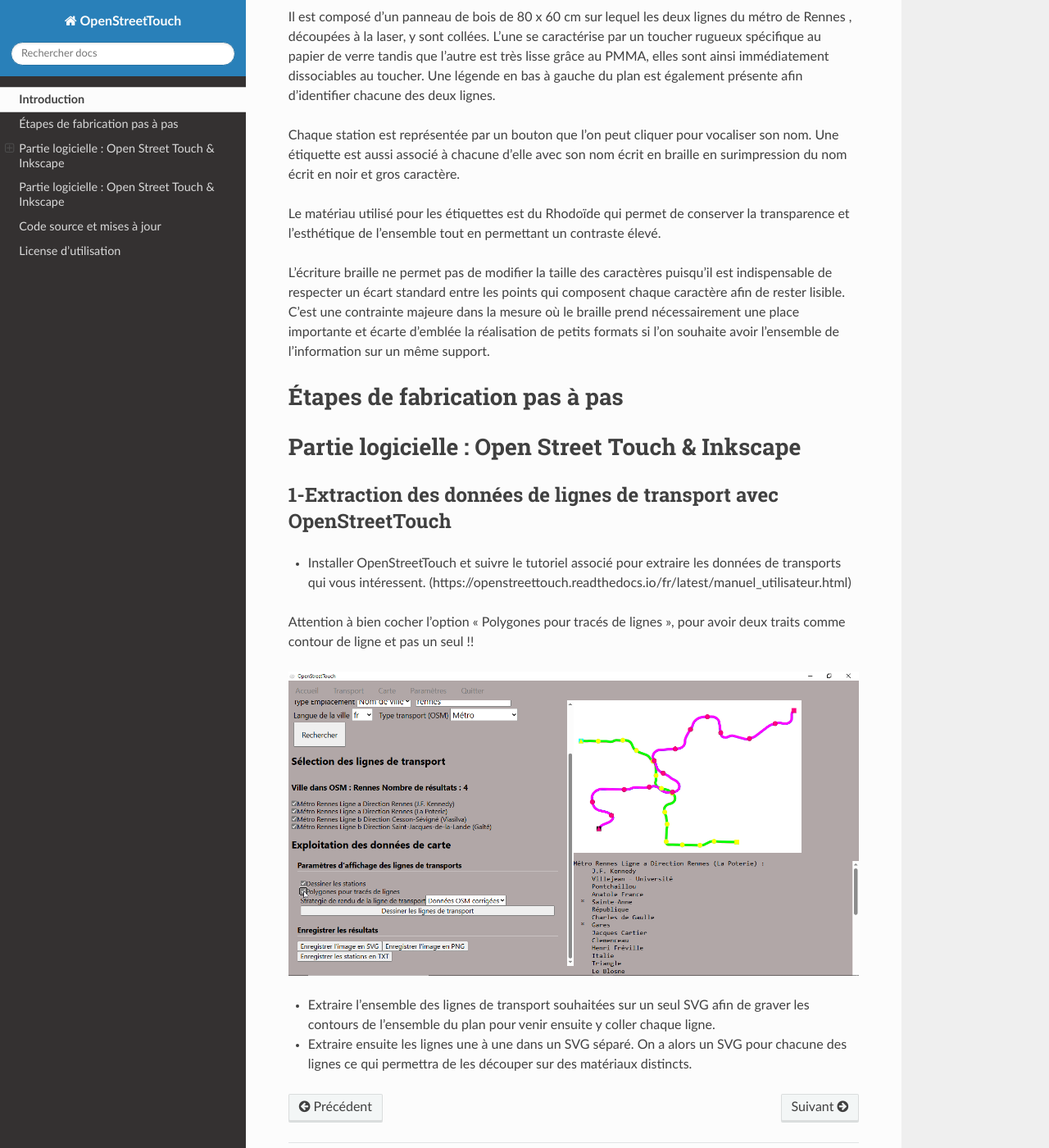
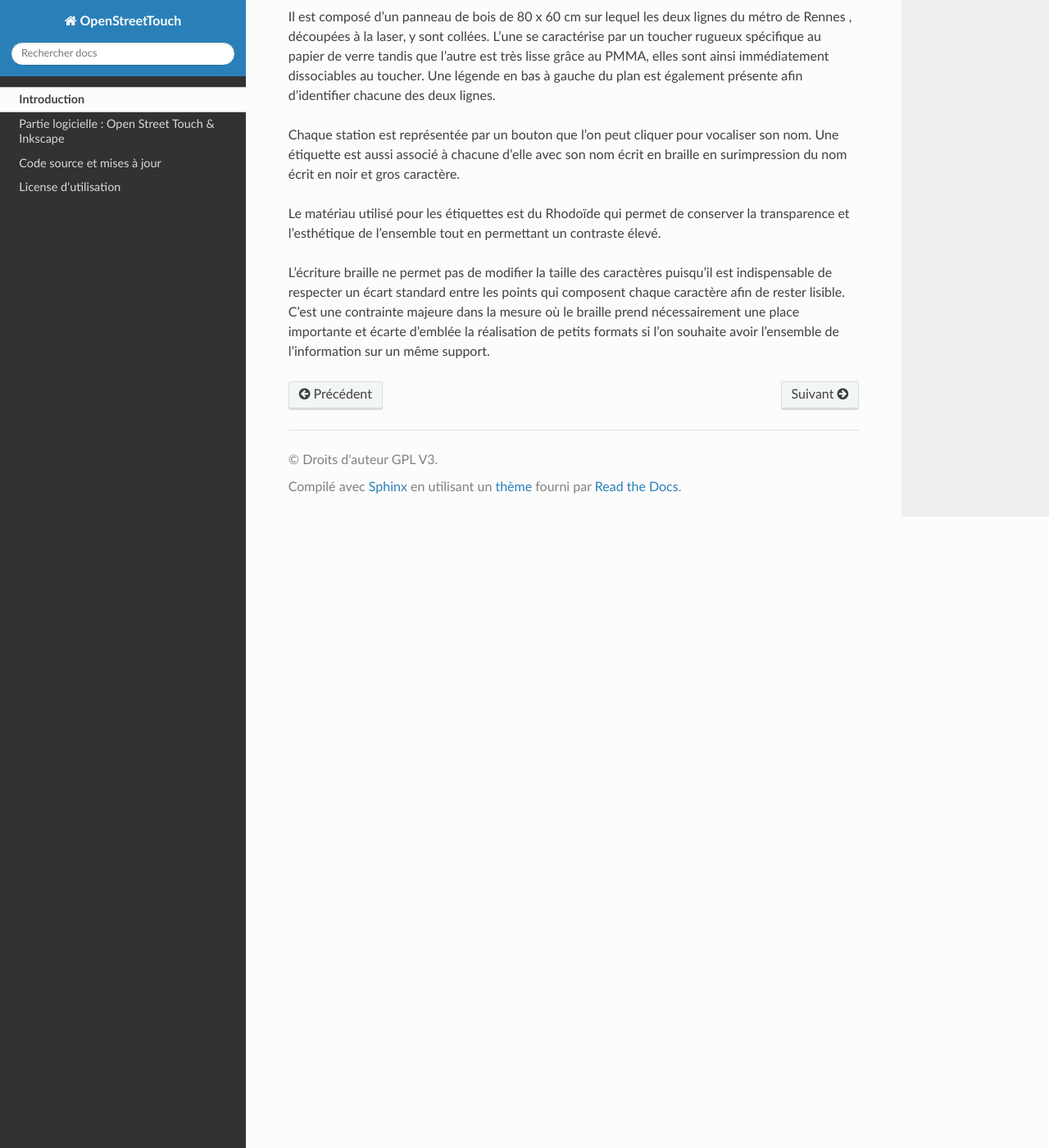
Before and after one commit to braillerap/OpenStreetTangible, a Sphinx documentation site: the page built from docs/manuel_utilisateur.md, in a window 1280 px wide and 1400 px high, scrolled down 1039 px. Shown: the whole window at 82% size. Built offline with Sphinx 7.4.7 and the Read the Docs theme 3.1.0, drawn with Linux system fonts in a browser that asks for light colours.

Commit message:
remove étapes de fabrication

```diff
--- a/docs/manuel_utilisateur.md
+++ b/docs/manuel_utilisateur.md
@@ -30,20 +30,3 @@
 
 
 L’écriture braille ne permet pas de modifier la taille des caractères puisqu’il est indispensable de respecter un écart standard entre les points qui composent chaque caractère afin de rester lisible. C’est une contrainte majeure dans la mesure où le braille prend nécessairement une place importante et écarte d’emblée la réalisation de petits formats si l’on souhaite avoir l’ensemble de l’information sur un même support.
-
-
-# Étapes de fabrication pas à pas
-
-# Partie logicielle : Open Street Touch & Inkscape
-
-## 1-Extraction des données de lignes de transport avec OpenStreetTouch
-* Installer OpenStreetTouch et suivre le tutoriel associé pour extraire les données de transports qui vous intéressent.
- (https://openstreettouch.readthedocs.io/fr/latest/manuel_utilisateur.html)
-
- Attention à bien cocher l’option « Polygones pour tracés de lignes », pour avoir deux traits comme contour de ligne et pas un seul !!
-
-![Vue de l’interface OpenStreetTouch avec l’option « polygones pour tracés de lignes » cochée](/IMG/OSM_vue_export_svg.png)
-
-* Extraire l’ensemble des lignes de transport souhaitées sur un seul SVG afin de graver les contours de l’ensemble du plan pour venir ensuite y coller chaque ligne.
-
-* Extraire ensuite les lignes une à une dans un SVG séparé. On a alors un SVG pour chacune des lignes ce qui permettra de les découper sur des matériaux distincts.
```
